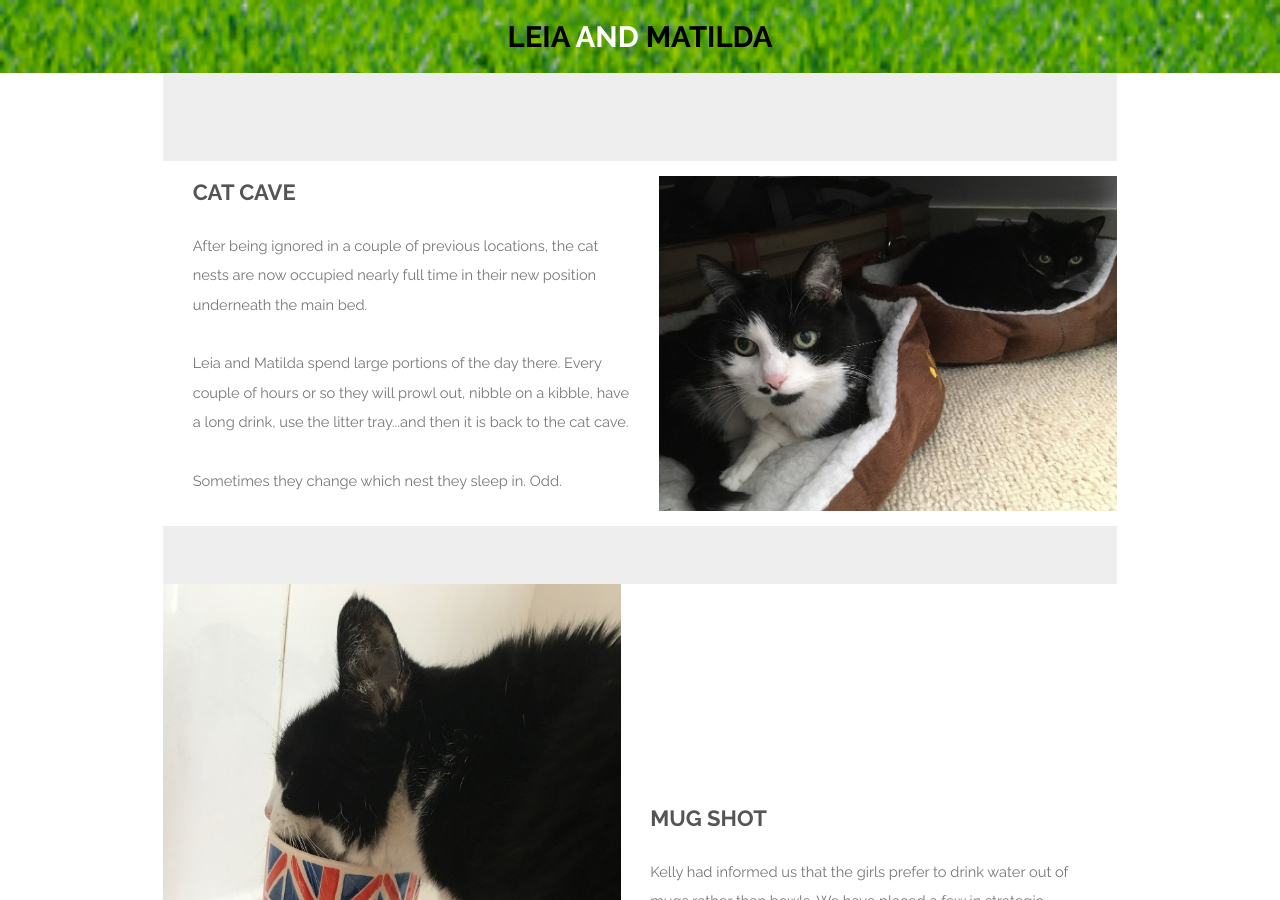
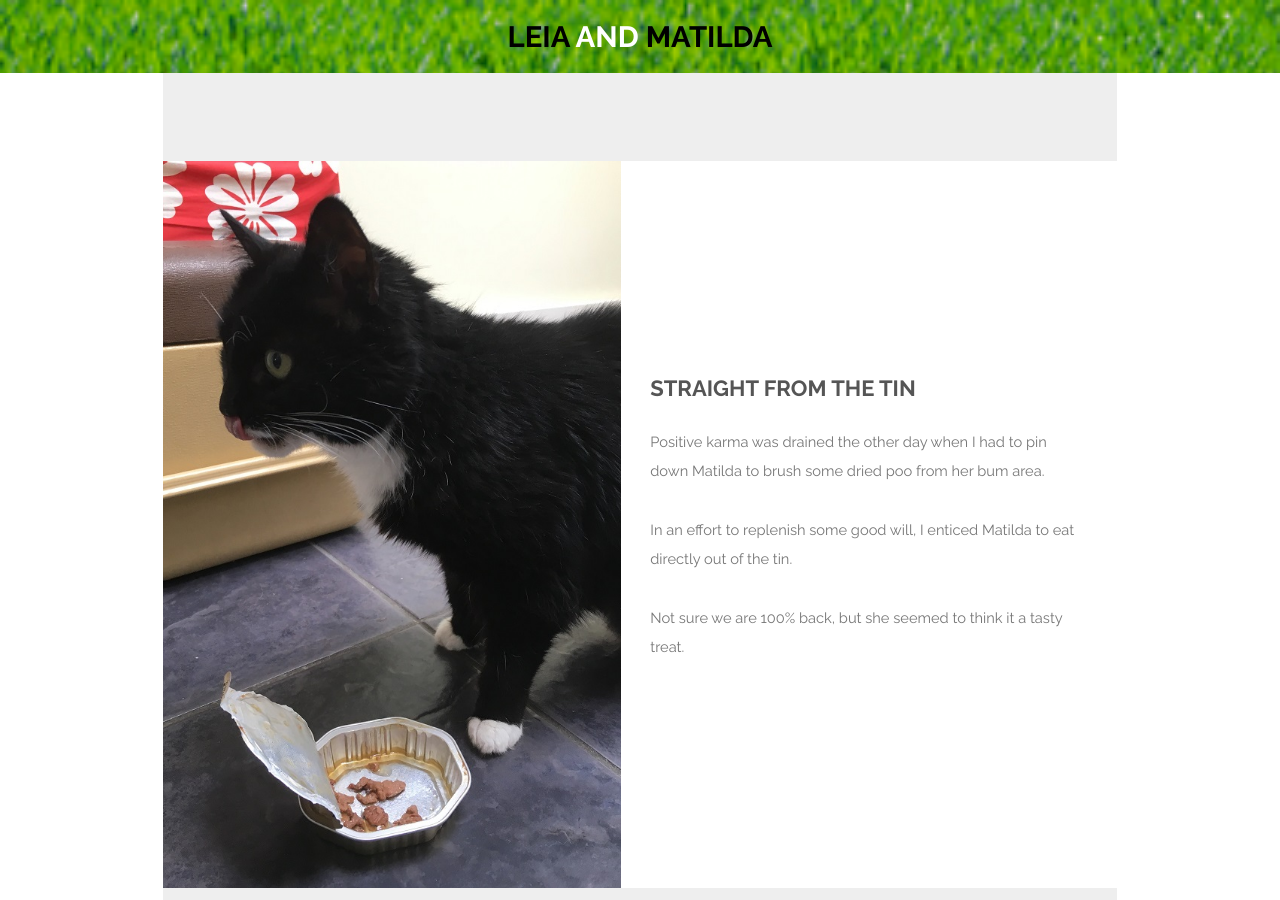
Before and after one commit to jaypalexa/leia-and-matilda, a Jekyll site: the page built from index.md, in a window 1280 px wide and 900 px high. Built offline with Jekyll 4.4.1, drawn with Linux system fonts in a browser that asks for light colours.

Commit message:
"Straight From The Tin" post and some extra images.

```diff
--- a/index.md
+++ b/index.md
@@ -6,6 +6,15 @@ description: A photo essay by Leia and Matilda
 ---
 <section id="one" class="wrapper style1">
   <div class="inner">
+    <article class="feature left">
+      <span class="image"><a href="{{ site.url }}{{ site.baseurl }}/assets/images/20170413_1342_matilda_tin.jpg"><img src="{{ site.url }}{{ site.baseurl }}/assets/images/20170413_1342_matilda_tin.jpg" /></a></span>
+      <div class="content">
+        <h2>Straight From The Tin</h2>
+        <p>Positive karma was drained the other day when I had to pin down Matilda to brush some dried poo from her bum area.</p>
+		<p>In an effort to replenish some good will, I enticed Matilda to eat directly out of the tin.</p>
+		<p>Not sure we are 100% back, but she seemed to think it a tasty treat.</p>
+      </div>
+    </article>
     <article class="feature right">
       <span class="image"><a href="{{ site.url }}{{ site.baseurl }}/assets/images/20170412_1254_leai_matilda_cave.jpg"><img src="{{ site.url }}{{ site.baseurl }}/assets/images/20170412_1254_leai_matilda_cave.jpg" /></a></span>
       <div class="content">
```
Also changed, not shown: assets/images/20170413_0941_leia_tail.jpg (added), assets/images/20170413_1227_leia_ribbon.jpg (added), assets/images/20170413_1342_matilda_tin.jpg (added).
